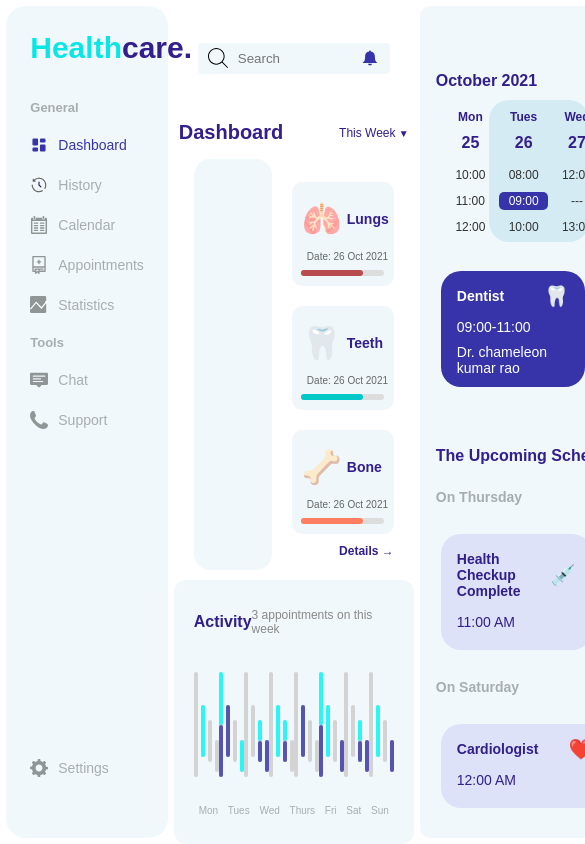
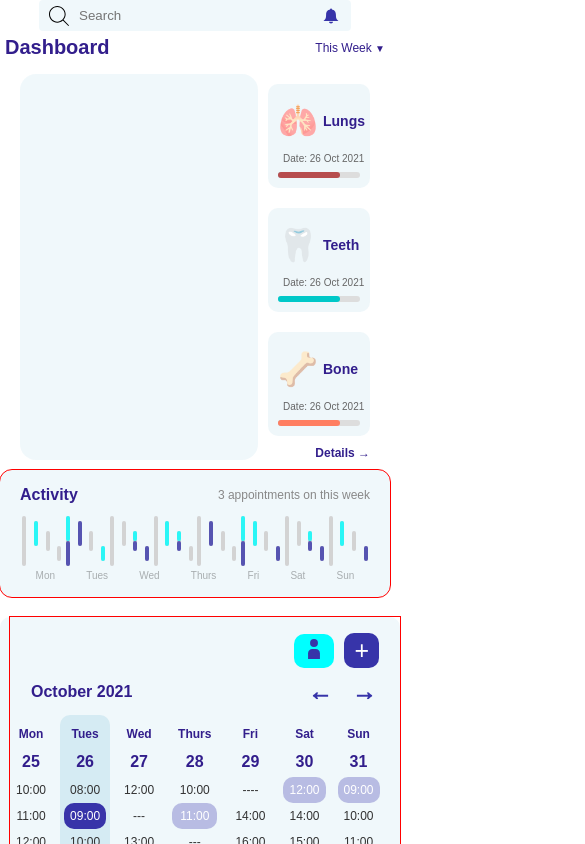
Before and after one commit to Chandramouli2022/healthcare_dashboard, a React (Vite) app: page / in a window 390 px wide. Shown: the top 844 px of the page, 585 px wide, since content can reach past the window. Built offline with nearby package versions, Linux system fonts and the light colour scheme; no server answers.

Commit message:
developing responsive layout

```diff
--- a/src/App.css
+++ b/src/App.css
@@ -67,7 +67,7 @@ p {
 
 /* sidebar start */
 .sidebar {
-  flex: 1;
+  flex: 0.8;
   display: flex;
   flex-direction: column;
   justify-content: space-between;
@@ -75,17 +75,18 @@ p {
   background-color: rgba(173, 216, 230, 0.18);
   border-radius: 20px;
   margin: 6px;
+  margin-right: 20px;
 }
 .sidebar-main {
   width: 70%;
 }
 .sidebar-title {
-  font-size: 30px;
+  font-size: 24px;
   margin: 20px 0px 30px 0px;
   padding: 5px 0px;
 }
 .sidebar-title > span {
-  font-size: 30px;
+  font-size: 24px;
   color: rgb(10, 230, 230);
 }
 .sidebar-footer {
@@ -157,15 +158,17 @@ p {
   flex: 4;
   display: flex;
   flex-direction: column;
+  flex-wrap: wrap;
 }
 .anatomy-status-wrapper {
-  flex: 1;
   display: flex;
-  flex-direction: row;
-  justify-content: space-between;
+  flex-wrap: wrap;
+  gap: 10px;
+  justify-content: flex-start; /* Or center */
   align-items: center;
   padding: 10px;
 }
+
 .anatomy-right {
   flex: 1;
   display: flex;
@@ -194,7 +197,9 @@ p {
   justify-content: space-between;
   background-color: rgba(173, 216, 230, 0.18);
   margin: 6px;
+  margin-left: 20px;
   border-radius: 10px;
+  padding-left: 10px;
 }
 /* dashboard-main end */
 
@@ -208,9 +213,14 @@ p {
   border-radius: 16px;
   height: 100%;
   margin: 0px 10px;
+  overflow-x: auto;
+}
+.anatomy-model {
+  overflow: visible;
 }
 .qr-scanner {
   position: relative;
+  z-index: 2;
 }
 
 .scanner-row {
@@ -218,6 +228,7 @@ p {
   align-items: center;
   gap: 6px;
   background: transparent;
+  flex-wrap: wrap; /* ← Allow wrapping on smaller screens */
 }
 
 /* SCANNER BOX */
@@ -290,6 +301,9 @@ p {
   background: rgb(55, 52, 169);
   padding: 10px;
   border-radius: 10px;
+  white-space: normal; /* ← Allow wrapping */
+  overflow-wrap: break-word; /* ← Break long words */
+  max-width: 120px; /* ← Prevent overflow */
 }
 
 /* anatomy-section end */
@@ -377,7 +391,7 @@ p {
   /* margin-bottom: 12px; */
 }
 .calendar-title-date {
-  padding: 10px 0px;
+  padding: 10px 5px;
   font-weight: 600;
 }
 .calendar-nav {
@@ -406,34 +420,51 @@ p {
   grid-template-columns: repeat(7, 1fr);
   text-align: center;
   gap: 8px 4px;
-  margin: 10px 10px 30px 10px;
+  margin: 10px 10px 30px -20px;
 }
 
 .calendar-day {
   font-size: 12px;
   font-weight: 600;
-  padding-bottom: 2px;
 }
 
 .calendar-date {
   font-weight: 600;
-  padding-bottom: 6px;
 }
 
 .calendar-time {
-  padding: 2px 0;
   font-size: 12px;
   color: #333;
   border-radius: 5px;
 }
+/* .calendar-grid {
+  display: flex;
+  position: relative;
+} */
+
+.calendar-column {
+  flex: 1;
+  display: flex;
+  flex-direction: column;
+  position: relative;
+  justify-content: space-between;
+}
+
 .highlight {
-  position: absolute;
-  z-index: -1;
-  margin: -10px;
-  height: 142px;
-  width: 100px;
-  border-radius: 20px;
   background-color: rgba(173, 216, 230, 0.4);
+  border-radius: 10px;
+  z-index: 0;
+  padding: 6px 0px;
+  margin: -6px 0px;
+}
+
+.calendar-day,
+.calendar-date,
+.calendar-time {
+  z-index: 1;
+  padding: 6px 6px;
+  margin: 0px 4px;
+  border-radius: 10px;
 }
 
 .calendar-time.selected {
@@ -441,7 +472,7 @@ p {
   color: rgb(255, 255, 255);
 }
 .calendar-time.selected1 {
-  background-color: rgb(55, 52, 169,0.3);
+  background-color: rgb(55, 52, 169, 0.3);
   color: rgb(255, 255, 255);
 }
 .schedules {
@@ -482,9 +513,9 @@ p {
 
 .activity-graph {
   display: flex;
-  justify-content: space-center;
   align-items: flex-end;
   height: 45%;
+  min-height: 50px;
 }
 
 .day-group {
@@ -527,16 +558,23 @@ p {
   flex-direction: column;
   justify-content: space-around;
   padding: 16px;
+  height: 100%;
+  border: 1px dashed black;
+}
+.upcoming-schedule > h3 {
+  font-size: 16px;
+  font-weight: 700 !important;
+  margin-left: 5px;
 }
 .schedules {
   display: flex;
   gap: 20px;
 }
-.schedule-day{
+.schedule-day {
   color: rgb(0, 0, 0, 0.3);
   font-weight: 600;
   font-size: 14px;
-  margin: 5px 0px;
+  margin: 5px 5px;
 }
 
 /* upcoming-schedule end */
@@ -545,8 +583,8 @@ p {
 .appointment-card {
   background-color: rgb(221 226 249);
   border-radius: 20px;
-  margin: 5px;
-  padding: 5px 10px;
+  margin: 4px;
+  padding: 4px 10px;
   font-size: 14px;
 }
 .appointment-card.selected {
@@ -573,3 +611,39 @@ p {
   font-size: 20px !important;
 }
 /* appointment-card end */
+
+section {
+  outline: 1px solid red;
+}
+
+@media (max-width: 412px) {
+  .app-layout {
+    flex-direction: column;
+    width: 100%;
+
+  }
+
+  .sidebar {
+    width: 100%;
+    margin: 0;
+    margin-bottom: 20px;
+    display: none;
+  }
+
+  .dashboard-main {
+    flex-direction: column;
+    width: 100%;
+  }
+
+  .dashboard-right {
+    margin-left: 0;
+    margin-top: 20px;
+    width: 100%;
+  }
+
+  .anatomy-model {
+    height: 60% !important;
+    margin: 30% 0px 0px -10px;
+  }
+
+}
--- a/src/components/AnatomySection.jsx
+++ b/src/components/AnatomySection.jsx
@@ -21,7 +21,7 @@ export default function AnatomySection() {
   }, []);
 
   return (
-    <div className='anatomy-display' style={{ height: "100%" }}>
+    <div className='anatomy-display' style={{ width: "100%", height: "100%" }}>
       <model-viewer
         ref={viewerRef}
         src={humanMuscle}
@@ -33,6 +33,7 @@ export default function AnatomySection() {
         interaction-prompt='none'
         disable-zoom
         style={{ width: "100%", height: "100%" }}
+        className='anatomy-model'
       >
         <div
           className='anatomy-label qr-scanner'
--- a/src/components/CalendarView.jsx
+++ b/src/components/CalendarView.jsx
@@ -34,7 +34,6 @@ export default function CalendarView() {
     ],
   ];
 
-
   const todaySchedule = [
     ["Dentist", "🦷", "09:00-11:00", "Dr. chameleon kumar rao", true],
     [
@@ -47,7 +46,7 @@ export default function CalendarView() {
   ];
   const selectedDayIndex = 1;
 
-  function checkSelection(selected,i) {
+  function checkSelection(selected, i) {
     if (selected && i === selectedDayIndex) {
       return "selected";
     }
@@ -76,31 +75,28 @@ export default function CalendarView() {
       </div>
 
       <div className='calendar-grid'>
-        {days.map((day,index) => (
-          <div key={day} className='calendar-day'>
-            <div
-              className={`${index === selectedDayIndex ? "highlight" : ""}`}
-            ></div>
-            {day}
+        {days.map((day, index) => (
+          <div
+            key={day}
+            className={`calendar-column ${
+              index === selectedDayIndex ? "highlight" : ""
+            }`}
+          >
+            <div className='calendar-day'>{day}</div>
+            <div className='calendar-date'>{dates[index]}</div>
+            {times.map((row, rowIndex) => (
+              <div
+                key={`${rowIndex}-${index}`}
+                className={`calendar-time ${checkSelection(
+                  row[index].selected,
+                  index
+                )}`}
+              >
+                {row[index].time}
+              </div>
+            ))}
           </div>
         ))}
-
-        {dates.map((date) => (
-          <div key={date} className='calendar-date'>
-            {date}
-          </div>
-        ))}
-
-        {times.map((row, rowIndex) =>
-          row.map((entry, i) => (
-            <div
-              key={`${rowIndex}-${i}`}
-              className={`calendar-time ${checkSelection(entry.selected,i)}`}
-            >
-              {entry.time}
-            </div>
-          ))
-        )}
       </div>
       <div className='schedules'>
         {todaySchedule.map((item, idx) => (
```
